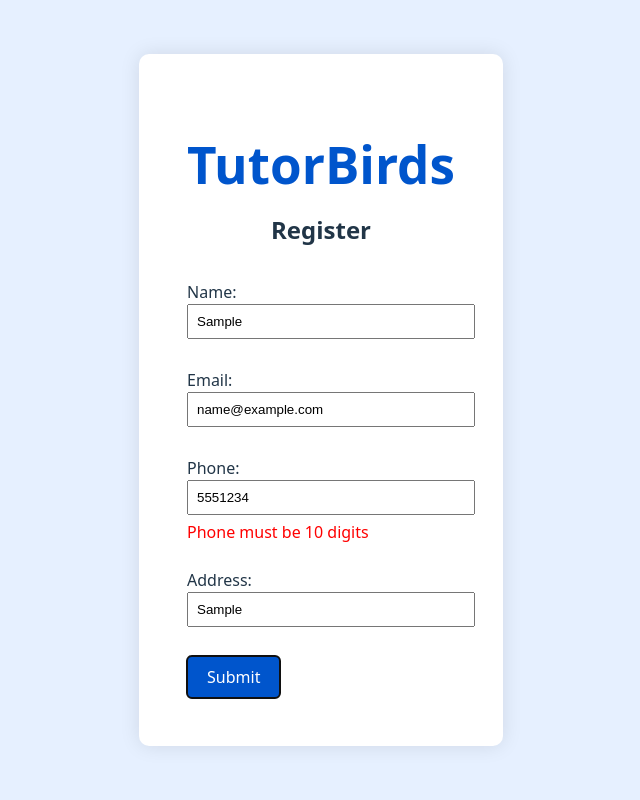
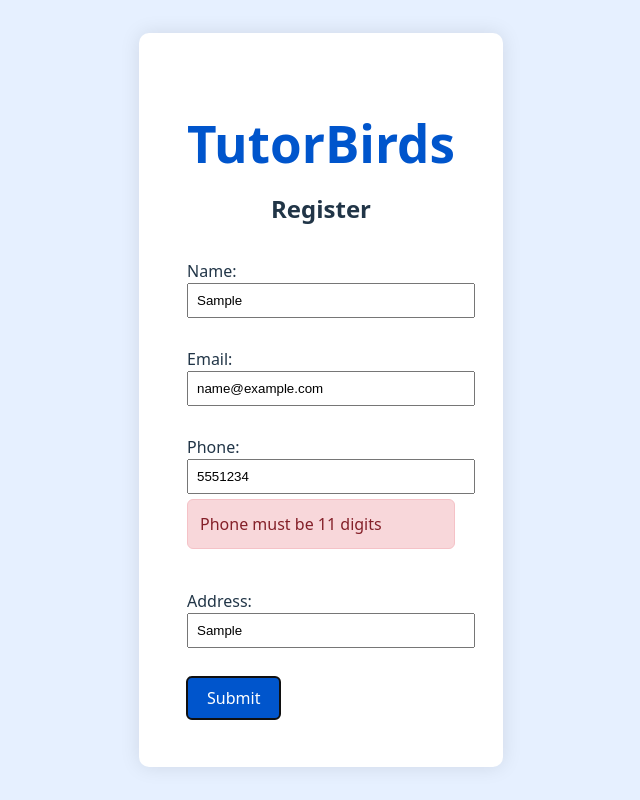
Before and after one commit to AnasOBush/registration-frontend, a React (Vite) app in the folder frontend/: page / in a window 1280 px wide. Both pictures are taken after typing "Sample", "name@example.com", "5551234", "Sample" into the empty fields and a click on the button "Submit". Shown: the whole page, without its empty margins (319-959 px from the left). Built offline with nearby package versions, Linux system fonts and the light colour scheme.

Commit message:
adding pasword backend

```diff
--- a/frontend/src/App.jsx
+++ b/frontend/src/App.jsx
@@ -42,12 +42,12 @@
     isValid = false;
   }
 
-  const phoneRegex = /^[0-9]{10}$/;
+  const phoneRegex = /^[0-9]{11}$/;
   if (!formData.phone) {
     newErrors.phone = "Phone is required";
     isValid = false;
   } else if (!phoneRegex.test(formData.phone)) {
-    newErrors.phone = "Phone must be 10 digits";
+    newErrors.phone = "Phone must be 11 digits";
     isValid = false;
   }
 
@@ -195,7 +195,18 @@
             onChange={handleChange}
             style={{ display: 'block', width: '100%', padding: '8px', marginBottom: '5px' }}
           />
-          {errors.phone && <div style={{ color: 'red' }}>{errors.phone}</div>}
+          {errors.phone && (
+    <div style={{
+      backgroundColor: '#f8d7da',
+      color: '#842029',
+      padding: '0.75rem',
+      borderRadius: '6px',
+      marginBottom: '1rem',
+      border: '1px solid #f5c2c7'
+    }}>
+      {errors.phone}
+    </div>
+  )}
         </label>
         <br />
 
```
